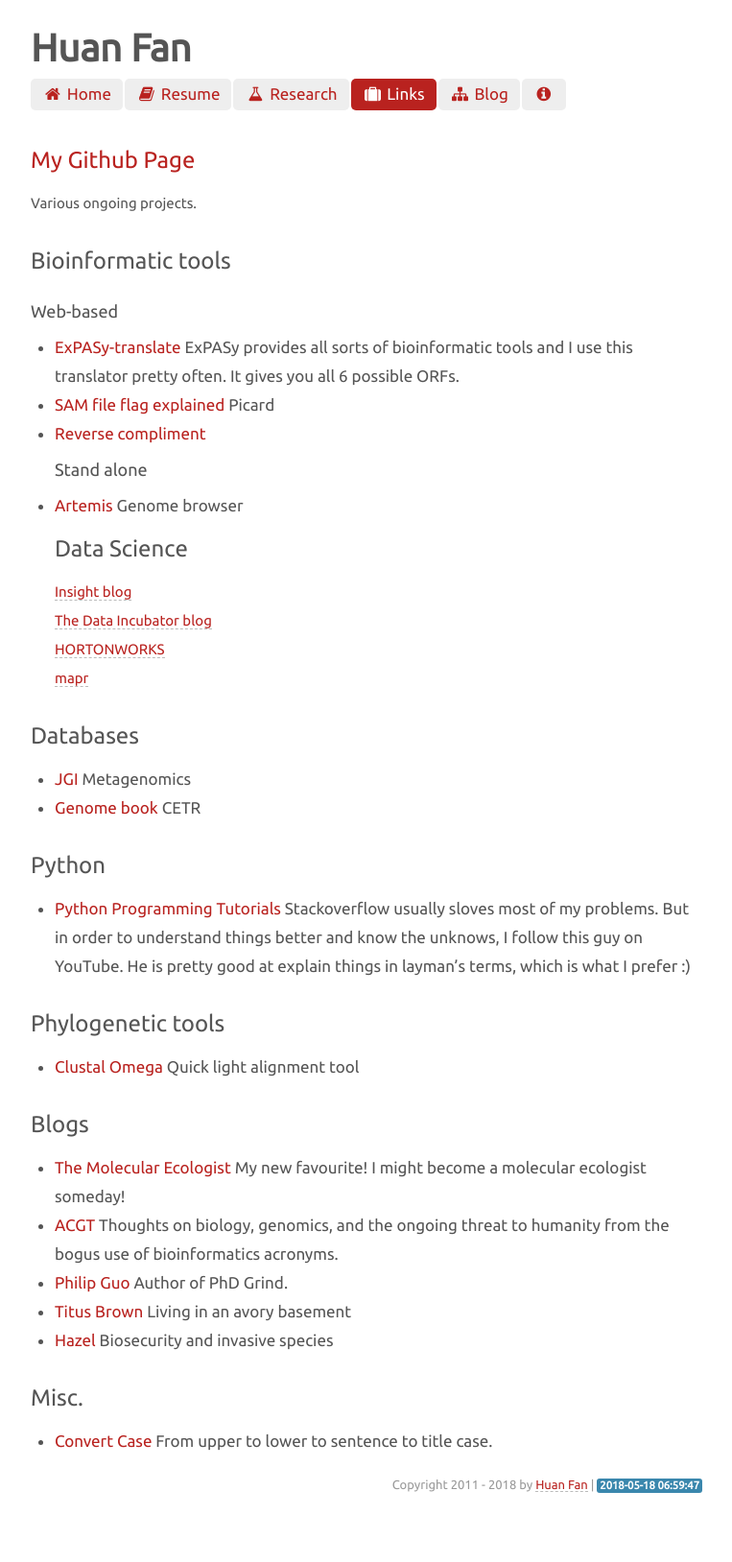
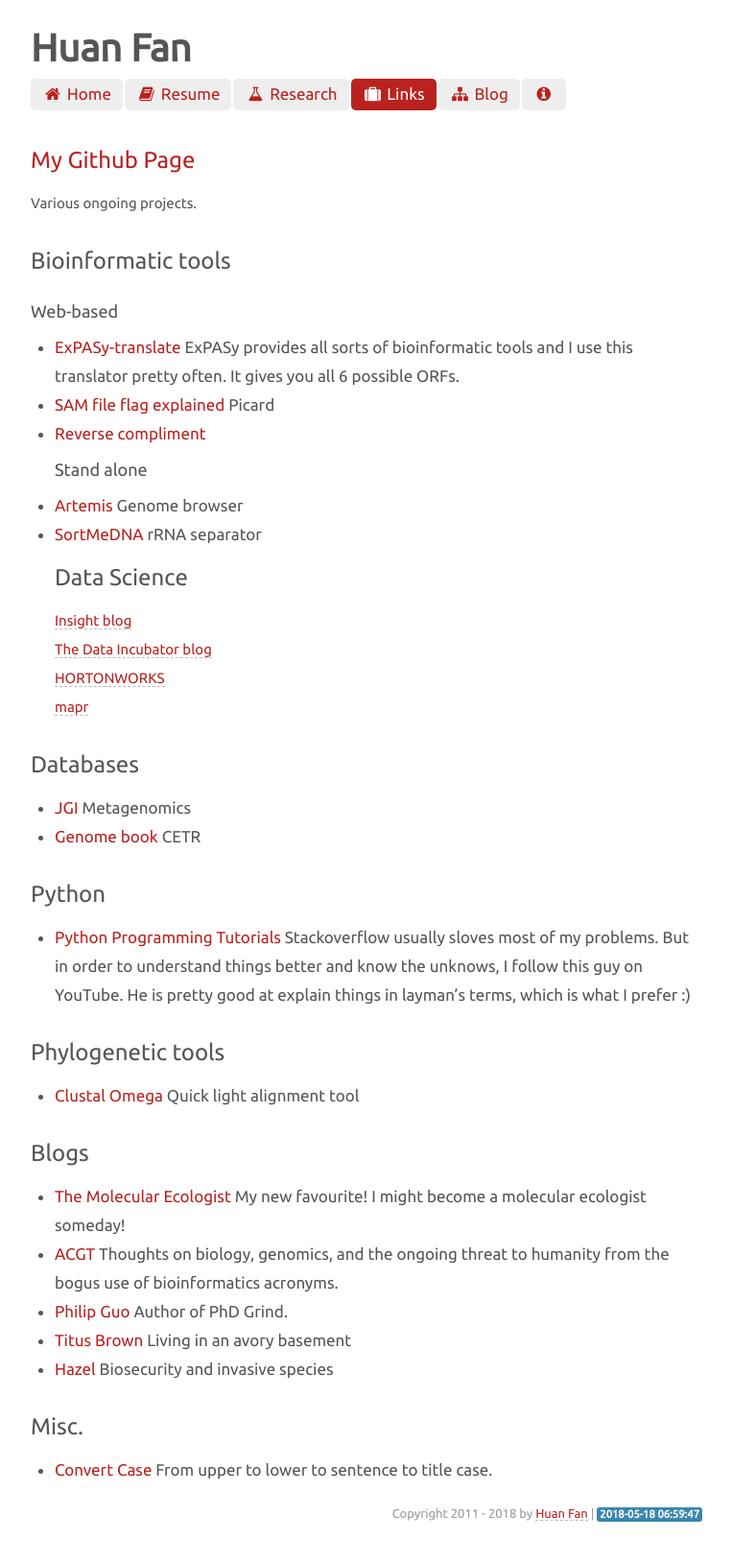
Before and after one commit to fanhuan/fanhuan.github.io, a Jekyll site: the page built from links.md, in a window 1280 px wide. Shown: the whole page at 96% size, without its empty margins (258-1021 px from the left). Built offline with Jekyll 4.4.1, drawn with Linux system fonts in a browser that asks for light colours; before the commit the page ends 1598 px from its top, so only the background shows below that.

Commit message:
SortMeRNA

```diff
--- a/links.md
+++ b/links.md
@@ -25,6 +25,7 @@
 + [Reverse compliment](http://www.bioinformatics.org/sms/rev_comp.html)
 ### Stand alone
 + [Artemis](https://www.sanger.ac.uk/science/tools/artemis) Genome browser
++ [SortMeDNA](http://bioinfo.lifl.fr/RNA/sortmerna/) rRNA separator
 ## Data Science
 [Insight blog](https://blog.insightdatascience.com/preparing-for-the-transition-to-data-science-e9194c90b42c)
 [The Data Incubator blog](http://blog.thedataincubator.com/)
```
